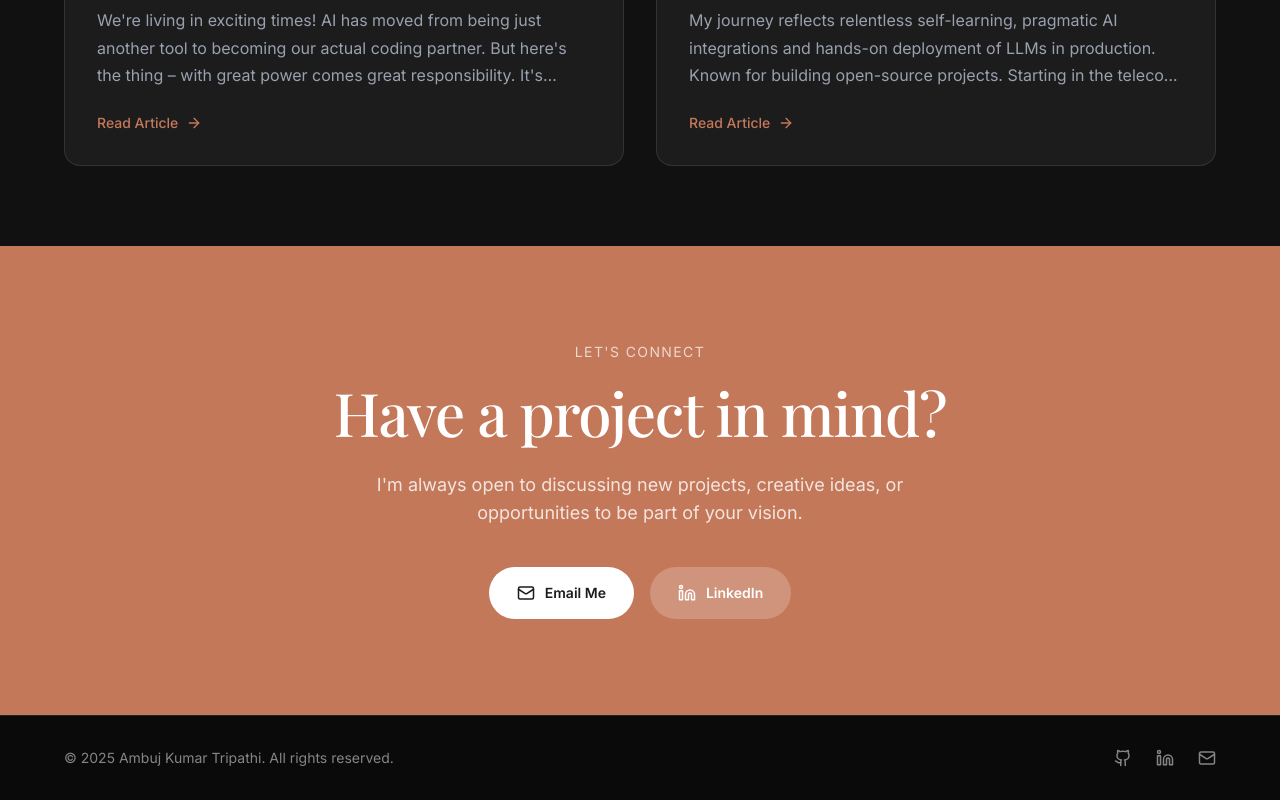
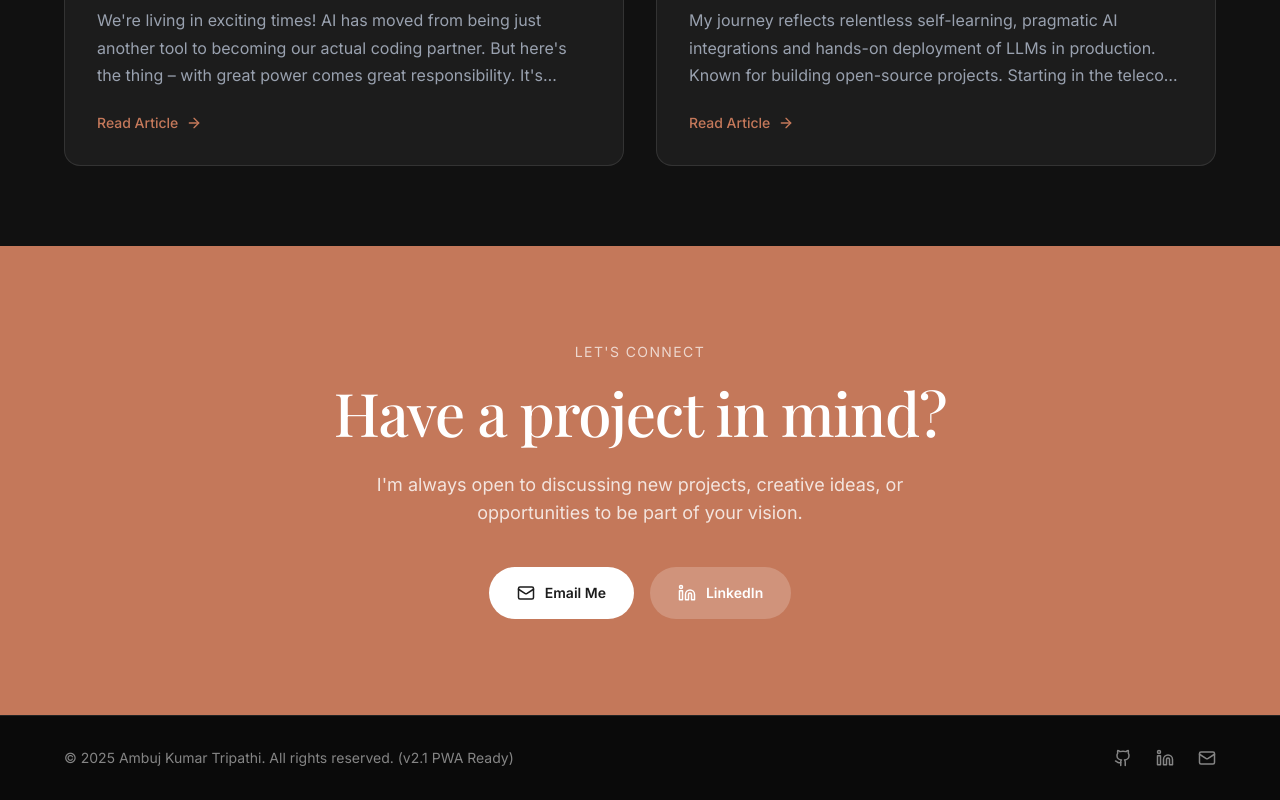
Before and after one commit to Ambuj123-lab/ambuj-portfolio-v2, a React (Vite) app: page / in a window 1280 px wide. Shown: the part 6156-6956 px from the top of the page. Built offline with nearby package versions, Linux system fonts and the light colour scheme.

Commit message:
Final PWA fix: Maskable icons and version v2.1

```diff
--- a/src/App.tsx
+++ b/src/App.tsx
@@ -622,7 +622,7 @@ function App() {
             <footer className={`py-8 px-6 border-t ${isDarkMode ? 'bg-[#0a0a0a] border-white/10' : 'bg-[#1C1C1C] border-[#333]'}`}>
                 <div className="max-w-6xl mx-auto flex flex-col md:flex-row justify-between items-center gap-4">
                     <p className="text-[#858585] text-sm">
-                        © 2025 Ambuj Kumar Tripathi. All rights reserved.
+                        © 2025 Ambuj Kumar Tripathi. All rights reserved. (v2.1 PWA Ready)
                     </p>
                     <div className="flex gap-6">
                         <a href="https://github.com/Ambuj123-lab" target="_blank" rel="noopener noreferrer" className="text-[#858585] hover:text-white transition-colors">
```
Also changed, not shown: public/manifest.json.
